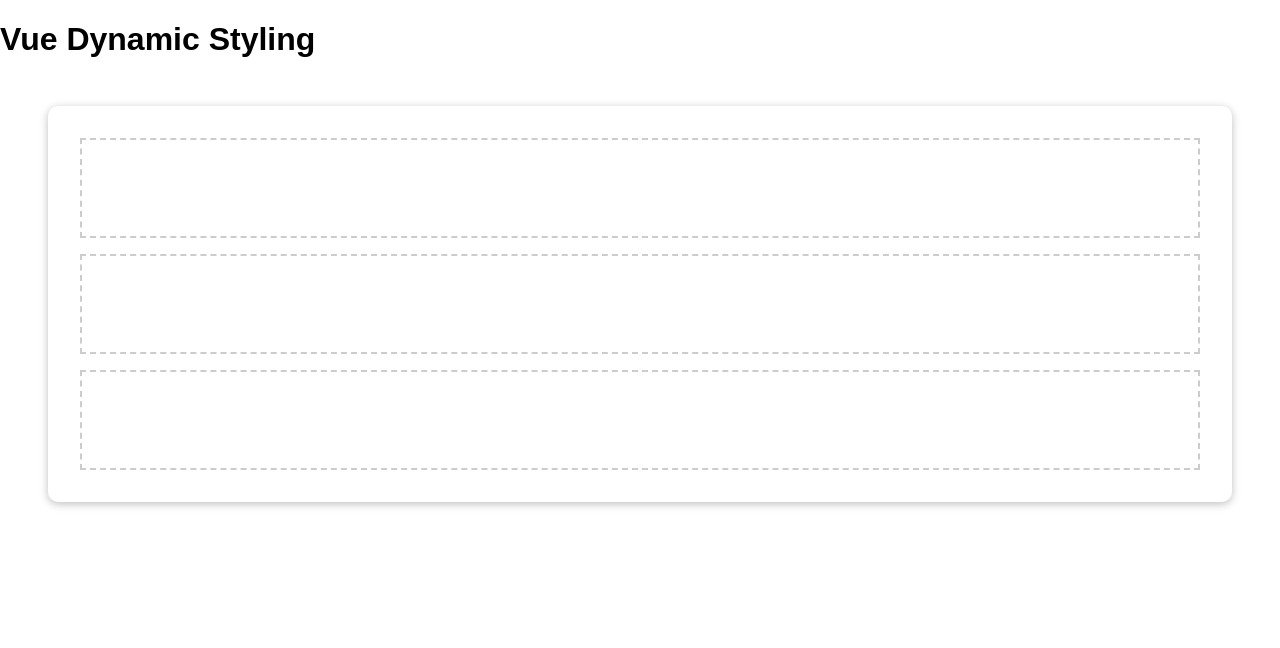
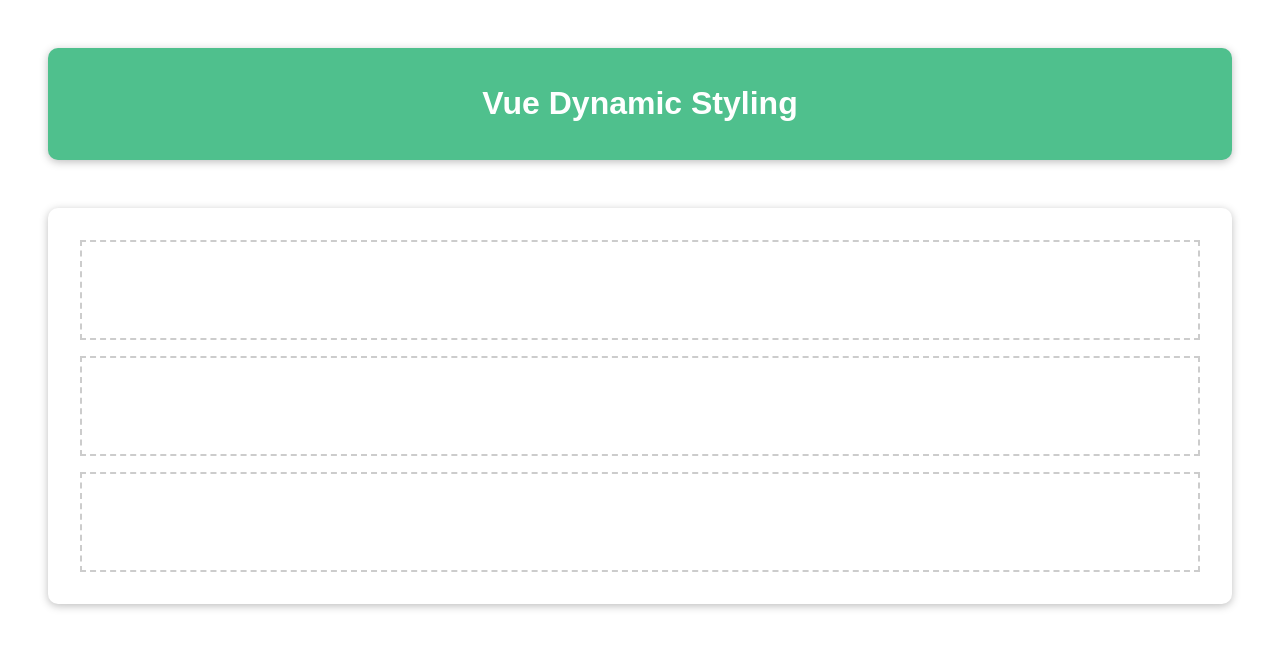
Before and after one commit to rkrohne1991/basics-core-concepts---vue-js-ts, a Vue app: page / in a window 1280 px wide. Shown: the top 648 px of the page. Built offline with nearby package versions, Linux system fonts and the light colour scheme; the HTML template or start-up script is replaced by a standard one.

Commit message:
Fixing styling conflicts

```diff
--- a/src/assets/base.css
+++ b/src/assets/base.css
@@ -91,21 +91,12 @@
 
 html {
   font-family: 'Jost', sans-serif;
-<<<<<<< HEAD
 }
 
 body {
   margin: 0;
 }
 
-=======
-}
-
-body {
-  margin: 0;
-}
-
->>>>>>> c0e30520529dfbc0d6a78574d5ea07354f163377
 header {
   box-shadow: 0 2px 8px rgba(0, 0, 0, 0.26);
   margin: 3rem;
@@ -131,12 +122,9 @@
   border: 2px dashed #ccc;
 }
 
-<<<<<<< HEAD
 .active {
   border-color: red;
   background-color: salmon;
 }
 
-=======
->>>>>>> c0e30520529dfbc0d6a78574d5ea07354f163377
 /* Vue Dynamic Styling */
```
